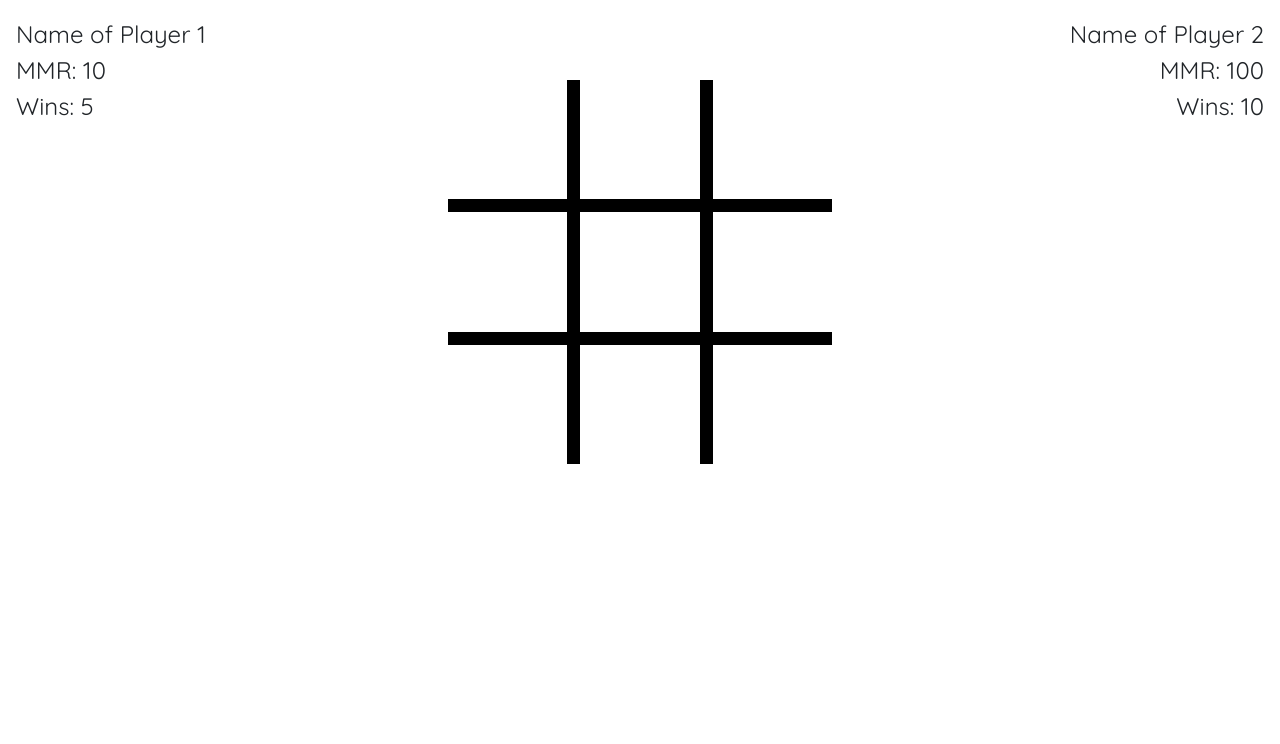
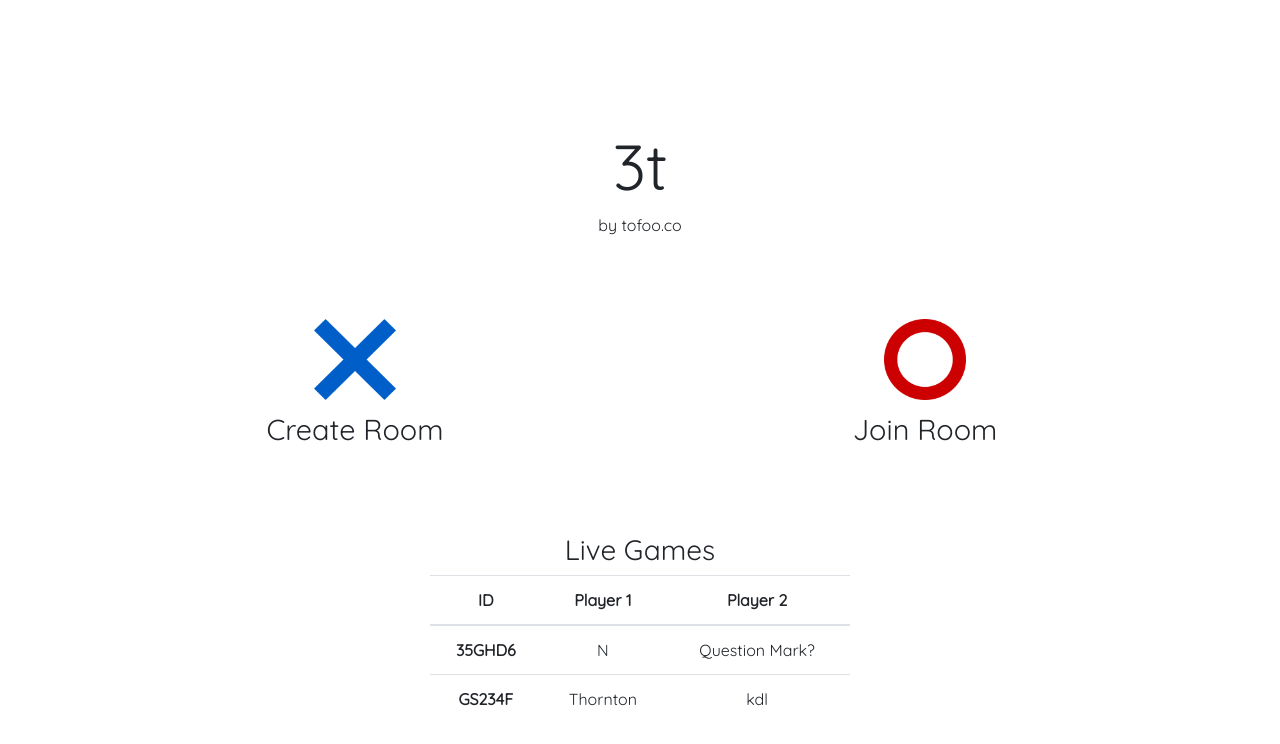
Before and after one commit to fong/3t, a React (Create React App) app: page / in a window 1280 px wide. Shown: the top 744 px of the page. Built offline with nearby package versions, Linux system fonts and the light colour scheme; no server answers; the HTML template or start-up script is replaced by a standard one.

Commit message:
main screen landing page

```diff
--- a/src/App.css
+++ b/src/App.css
@@ -21,6 +21,37 @@
 
 .App-intro {
   font-size: large;
+}
+
+.mainpage-container{
+  text-align: center;
+  margin-top: 10%;
+}
+
+.mode {
+  margin: 5%;
+  border: 2px solid transparent;
+  padding: 2%;
+}
+
+.mode:hover {
+  border: 2px solid black;
+  border-radius: 32px;
+}
+
+.live-games-table {
+  max-width: 420px;
+  margin: 0 auto;
+}
+
+.options {
+  margin-top: 2%;
+  font-size: 1.8em;
+}
+
+.mainpage-container > h1{
+  text-align: center;
+  font-size: 4em;
 }
 
 .status_text_container {
--- a/src/App.tsx
+++ b/src/App.tsx
@@ -4,14 +4,10 @@ import './App.css';
 // import MemeDetail from './components/MemeDetail';
 // import MemeList from './components/MemeList';
 import Game from './components/Game';
+import MainScreen from './components/MainScreen';
 
 interface IState {
-	currentMeme: any,
-	memes: any[],
-	next: any,
-	uploadFileList: any,
-	board: any[],
-	victory: any
+	screen: any
 }
 
 class App extends React.Component<{}, IState> {
@@ -19,32 +15,26 @@ class App extends React.Component<{}, IState> {
 	constructor(props: any) {
         super(props)
         this.state = {
-			currentMeme: {"id":0, "title":"Loading ","url":"","tags":"⚆ _ ⚆","uploaded":"","width":"0","height":"0"},
-			memes: [],
-			next: 1,
-			uploadFileList: null,
-			board: [0, 0, 0, 0, 0, 0, 0, 0, 0],
-			victory: 0
+			screen: 'mainscreen'
 		}
-		this.selectNewMeme = this.selectNewMeme.bind(this)
 		this.fetchMemes = this.fetchMemes.bind(this)
 		this.fetchMemes("")
+	}
+
+	screenCtrl = (d: any) => {
+		this.setState({
+			screen: d
+		});
 	}
 
 	public render() {
 
 		return (
 		<div>
-			<Game board={this.state.board} victory={this.state.victory} next={this.state.next}></Game>
+			{ this.state.screen === 'mainscreen' ? (<MainScreen screen={ this.screenCtrl }></MainScreen>) : (<div></div>) }
+			{ this.state.screen === 'game' ? (<Game></Game>) : (<div></div>) }
 		</div>
 		);
-	}
-
-	// Change selected meme
-	private selectNewMeme(newMeme: any) {
-		this.setState({
-			currentMeme: newMeme
-		})
 	}
 
 	private fetchMemes(tag: any) {
@@ -61,10 +51,6 @@ class App extends React.Component<{}, IState> {
 			if (currentMeme === undefined) {
 				currentMeme = {"id":0, "title":"No memes (╯°□°）╯︵ ┻━┻","url":"","tags":"try a different tag","uploaded":"","width":"0","height":"0"}
 			}
-			this.setState({
-				currentMeme,
-				memes: json
-			})
 		});
 	}
 }
--- a/src/components/Game.tsx
+++ b/src/components/Game.tsx
@@ -2,9 +2,7 @@ import * as React from "react";
 import Box from './Box';
 
 interface IProps {
-	next: any,
-	board: any[],
-	victory: any
+
 }
 
 interface IState {
--- /dev/null
+++ b/src/components/MainScreen.tsx
@@ -0,0 +1,79 @@
+import * as React from "react";
+import x from '../../src/x.png';
+import o from '../../src/o.png';
+
+interface IProps {
+    screen: any
+}
+
+interface IState {
+    // open: boolean
+}
+
+export default class MainScreen extends React.Component<IProps, IState> {
+
+    constructor(props: any) {
+        super(props)
+        this.state = {
+            // open: false
+        }
+        this.goToGame = this.goToGame.bind(this)
+    }
+
+	public render() {
+        // const { open } = this.state;
+        return (
+            <div>
+                <div className="mainpage-container">
+                    <h1>3t</h1>
+                    <div>by tofoo.co</div>
+
+                    <div className="select-mode container">
+                        <div className="row">
+                            <div className='col mode'>
+                                <img src={x} width={'20%'}></img>
+                                <div className="options">Create Room</div>
+                            </div>
+                            <div className='col mode'>
+                                <img src={o} width={'20%'}></img>
+                                <div className="options">Join Room</div>
+                            </div>
+                        </div>
+                        <div className="row">
+                            <div className="col">
+                                <h3>Live Games</h3>
+                                <div>
+                                    <table className="table table-hover live-games-table">
+                                        <thead>
+                                            <tr>
+                                            <th scope="col">ID</th>
+                                            <th scope="col">Player 1</th>
+                                            <th scope="col">Player 2</th>
+                                            </tr>
+                                        </thead>
+                                        <tbody>
+                                            <tr>
+                                            <th scope="row">35GHD6</th>
+                                                <td>N</td>
+                                                <td>Question Mark?</td>
+                                            </tr>
+                                            <tr>
+                                            <th scope="row">GS234F</th>
+                                                <td>Thornton</td>
+                                                <td>kdl</td>
+                                            </tr>
+                                        </tbody>
+                                    </table>
+                                </div>
+                            </div>
+                        </div>
+                    </div>
+                </div>
+            </div>
+        );
+    }
+
+    private goToGame() {
+        this.props.screen('game');
+    }
+}
```
